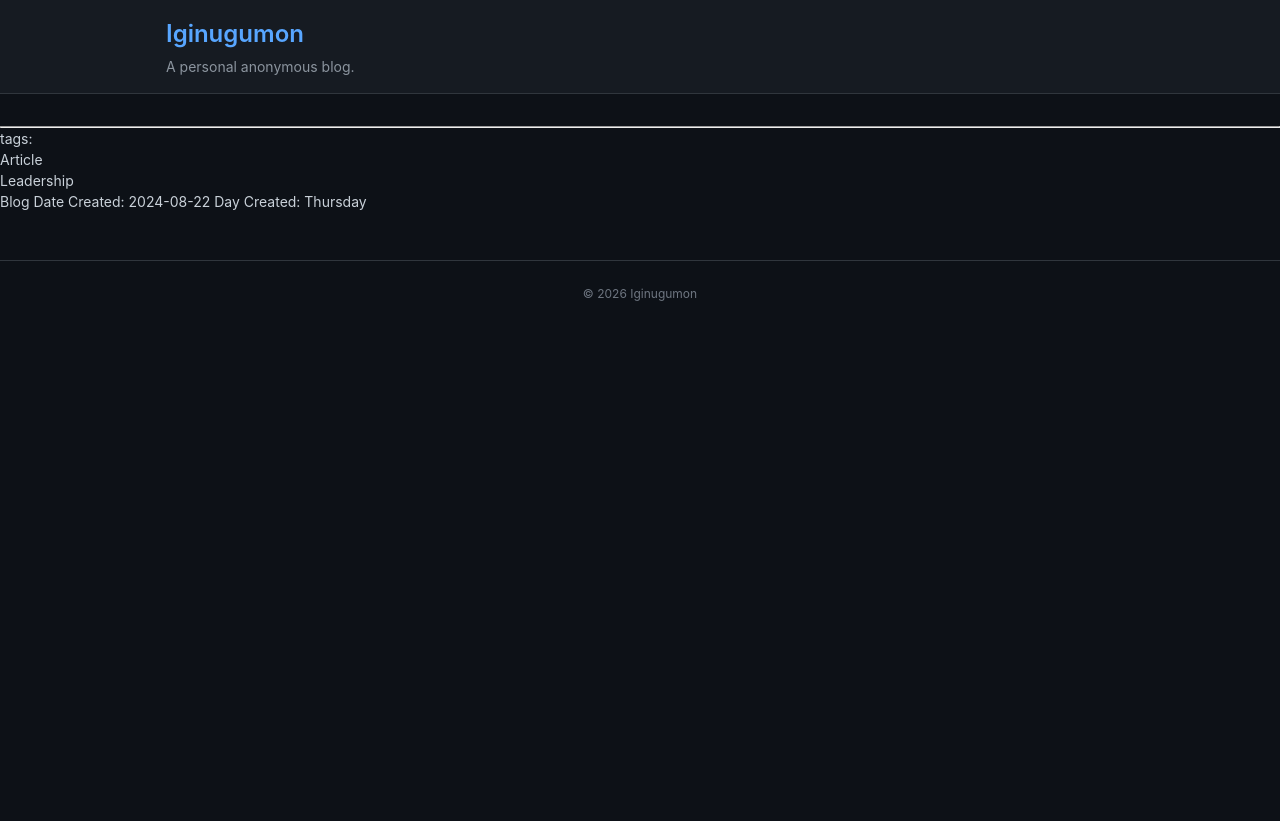
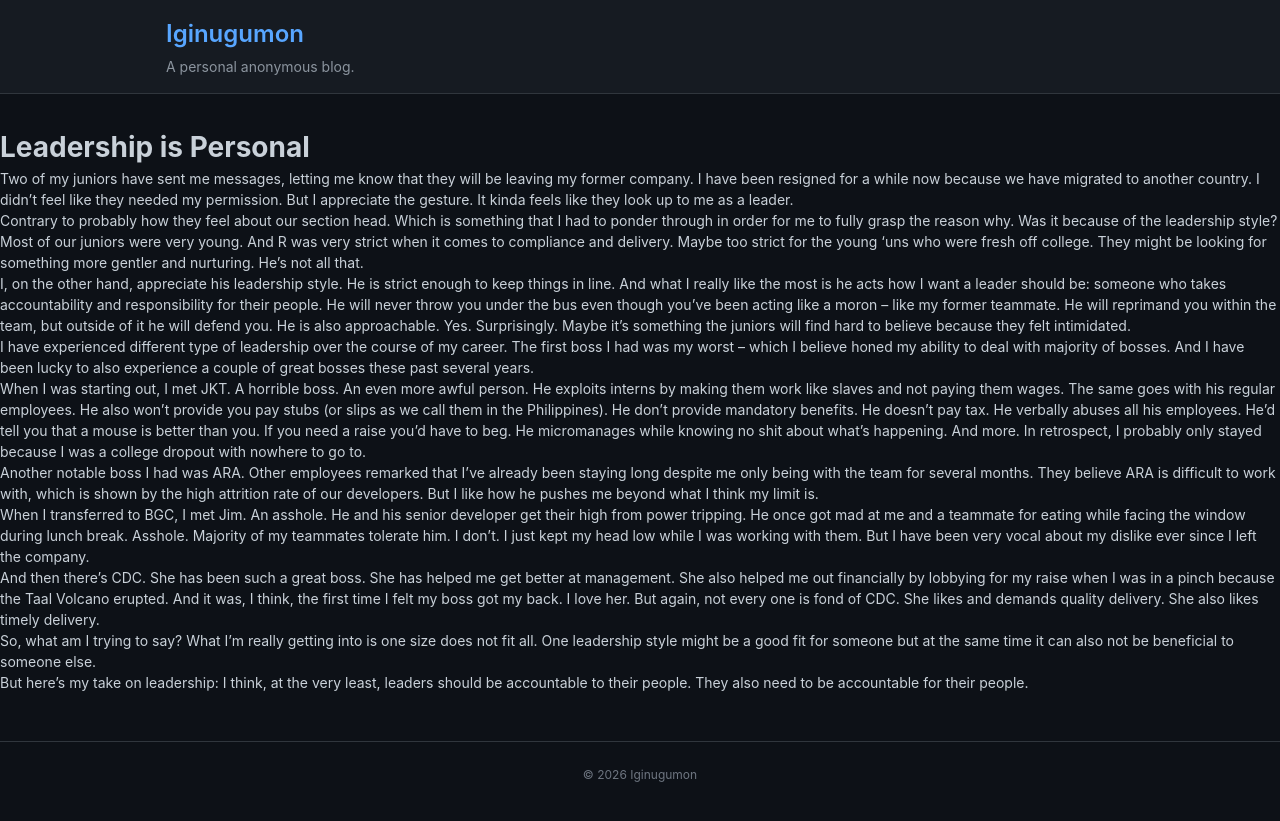
Before and after one commit to iginugumon/iginugumon.github.io, a Jekyll site: the page built from _posts/2024-08-22-Leadership is Personal.md, in a window 1280 px wide. Shown: the top 821 px of the page. Built offline with Jekyll 4.4.1, drawn with Linux system fonts in a browser that asks for light colours; our own code applies the rules of GitHub Pages for plain Markdown files.

Commit message:
📝 Sync blog post from pkms - 3b99d718ddfae50f333e041246c987369e8ac7c3

```diff
--- a/_posts/2024-08-22-Leadership is Personal.md
+++ b/_posts/2024-08-22-Leadership is Personal.md
@@ -5,3 +5,25 @@ tags:
   - Blog
 Date Created: 2024-08-22
 Day Created: Thursday
+---
+# Leadership is Personal
+
+Two of my juniors have sent me messages, letting me know that they will be leaving my former company. I have been resigned for a while now because we have migrated to another country. I didn't feel like they needed my permission. But I appreciate the gesture. It kinda feels like they look up to me as a leader.
+
+Contrary to probably how they feel about our section head. Which is something that I had to ponder through in order for me to fully grasp the reason why. Was it because of the leadership style? Most of our juniors were very young. And R was very strict when it comes to compliance and delivery. Maybe too strict for the young 'uns who were fresh off college. They might be looking for something more gentler and nurturing. He's not all that.
+
+I, on the other hand, appreciate his leadership style. He is strict enough to keep things in line. And what I really like the most is he acts how I want a leader should be: someone who takes accountability and responsibility for their people. He will never throw you under the bus even though you've been acting like a moron -- like my former teammate. He will reprimand you within the team, but outside of it he will defend you. He is also approachable. Yes. Surprisingly. Maybe it's something the juniors will find hard to believe because they felt intimidated.
+
+I have experienced different type of leadership over the course of my career. The first boss I had was my worst -- which I believe honed my ability to deal with majority of bosses. And I have been lucky to also experience a couple of great bosses these past several years.
+
+When I was starting out, I met JKT. A horrible boss. An even more awful person. He exploits interns by making them work like slaves and not paying them wages. The same goes with his regular employees. He also won't provide you pay stubs (or slips as we call them in the Philippines). He don't provide mandatory benefits. He doesn't pay tax. He verbally abuses all his employees. He'd tell you that a mouse is better than you. If you need a raise you'd have to beg. He micromanages while knowing no shit about what's happening. And more. In retrospect, I probably only stayed because I was a college dropout with nowhere to go to.
+
+Another notable boss I had was ARA. Other employees remarked that I've already been staying long despite me only being with the team for several months. They believe ARA is difficult to work with, which is shown by the high attrition rate of our developers. But I like how he pushes me beyond what I think my limit is.
+
+When I transferred to BGC, I met Jim. An asshole. He and his senior developer get their high from power tripping. He once got mad at me and a teammate for eating while facing the window during lunch break. Asshole. Majority of my teammates tolerate him. I don't. I just kept my head low while I was working with them. But I have been very vocal about my dislike ever since I left the company.
+
+And then there's CDC. She has been such a great boss. She has helped me get better at management. She also helped me out financially by lobbying for my raise when I was in a pinch because the Taal Volcano erupted. And it was, I think, the first time I felt my boss got my back. I love her. But again, not every one is fond of CDC. She likes and demands quality delivery. She also likes timely delivery.
+
+So, what am I trying to say? What I'm really getting into is one size does not fit all. One leadership style might be a good fit for someone but at the same time it can also not be beneficial to someone else.
+
+But here's my take on leadership: I think, at the very least, leaders should be accountable to their people. They also need to be accountable for their people.
```
